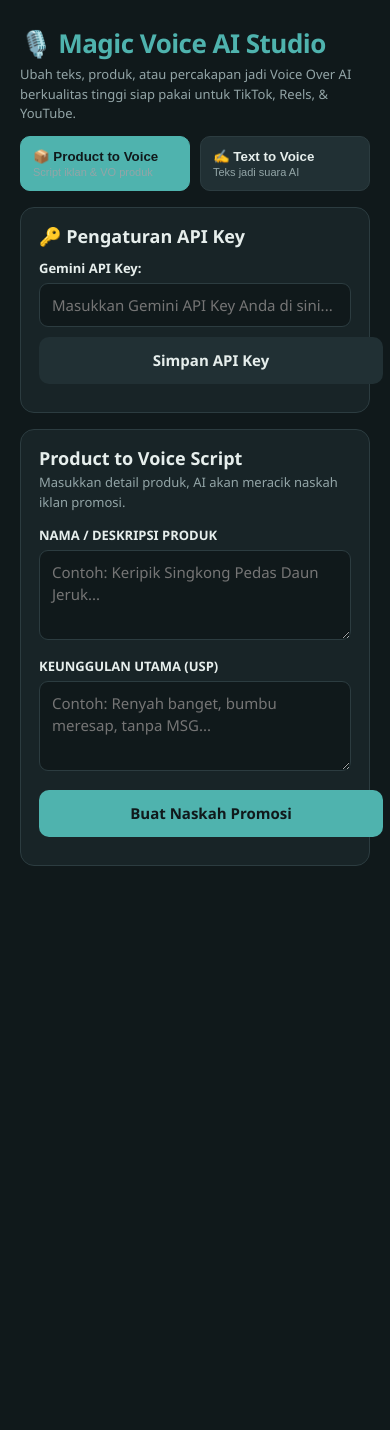
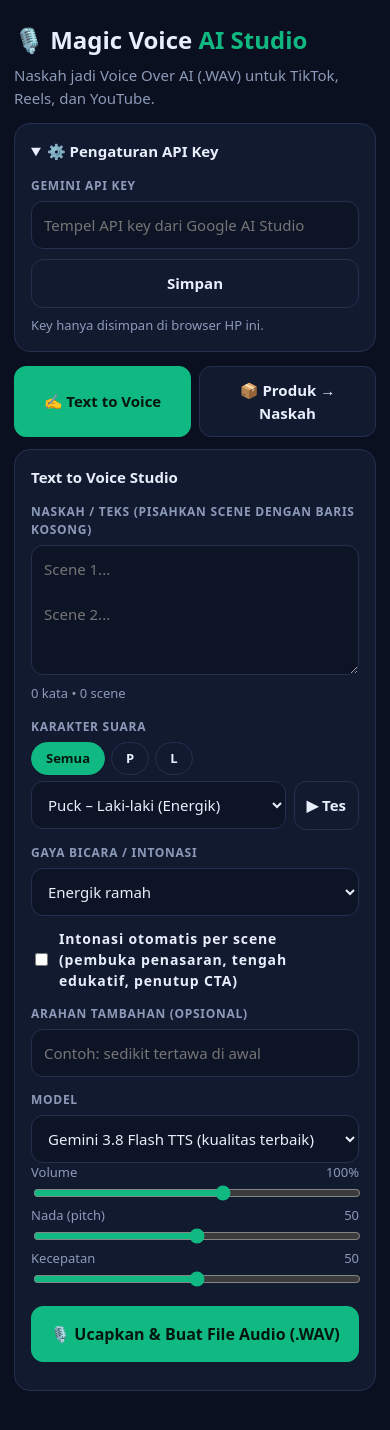
Before and after one commit to zulpiandre-jpg/Magic.-Voice, a plain HTML site: page index.html in a window 390 px wide. Before the commit the page ends 942 px from the top, so only its background shows below. Drawn offline with Linux system fonts and the light colour scheme.

Commit message:
index.html

```diff
--- a/index.html
+++ b/index.html
@@ -1,243 +1,150 @@
 <!DOCTYPE html>
-<html lang="id">
-<head>
-<meta charset="UTF-8">
-<meta name="viewport" content="width=device-width, initial-scale=1">
-<title>Magic Voice – Studio Voice Over AI</title>
+<html lang="id"><head><meta charset="UTF-8">
+<meta name="viewport" content="width=device-width,initial-scale=1">
+<title>Magic Voice AI Studio</title>
 <style>
-:root{
-  --bg:#10191B; --panel:#182427; --ink:#E6EEEC; --muted:#93A5A7; --teal:#4FB3AE; --teal-d:#7CD0CB;
-  --signal:#FF7A52; --line:#2C3C40; --soft:#213034; --ok:#5CCB92; --err:#FF8A80;
-}
-*{box-sizing:border-box}
-html,body{margin:0}
-body{background:var(--bg);color:var(--ink);font:15px/1.5 "Avenir Next","Segoe UI",system-ui,sans-serif;padding-bottom:60px}
-h1,h2,h3{margin:0;line-height:1.2}
-header{padding:28px 20px 12px;max-width:1100px;margin:auto}
-header h1{font-size:26px;letter-spacing:-.02em;color:var(--teal)}
-header p{margin:6px 0 0;color:var(--muted);max-width:60ch;font-size:13px}
-.wrap{max-width:1100px;margin:auto;padding:0 20px}
-.card{background:var(--panel);border:1px solid var(--line);border-radius:14px;padding:18px;margin-bottom:16px}
-.card h2{font-size:18px;margin-bottom:4px}
-.card .sub{color:var(--muted);font-size:13px;margin:0 0 14px}
-label{display:block;font-weight:600;font-size:13px;margin:12px 0 4px}
-input[type=text],input[type=password],select,textarea,input[type=range]{width:100%;padding:10px 12px;border:1px solid var(--line);border-radius:9px;background:var(--bg);color:var(--ink);font:inherit}
-textarea{resize:vertical;min-height:90px}
-.row{display:grid;grid-template-columns:1fr 1fr;gap:12px}
-@media(max-width:560px){.row{grid-template-columns:1fr}}
-.btn{all:unset;cursor:pointer;padding:12px 16px;border-radius:10px;font-weight:700;background:var(--teal);color:#10191B;text-align:center;display:block;width:100%}
-.btn:hover{background:var(--teal-d)}
-.btn.sig{background:#1E7A4F;color:#fff}
-.menu-grid{display:grid;grid-template-columns:1fr 1fr;gap:10px;margin-bottom:16px}
-.menu-btn{background:var(--soft);border:1px solid var(--line);padding:12px;border-radius:10px;color:var(--ink);cursor:pointer;font-weight:600;text-align:left}
-.menu-btn.active{background:var(--teal);color:#10191B;border-color:var(--teal)}
-.menu-btn small{display:block;font-weight:400;color:var(--muted);font-size:11px;margin-top:2px}
-.status{margin-top:10px;font-size:13px;font-weight:600}
-.status.ok{color:var(--ok)}
-.status.err{color:var(--err)}
-</style>
-</head>
-<body>
+:root{--bg:#0b1020;--card:#121a30;--line:#25304f;--ink:#e8eefc;--mute:#8d9ab8;--g:#10b981;--o:#ff7a52;--err:#ff8a80}
+*{box-sizing:border-box}body{margin:0;background:var(--bg);color:var(--ink);font:15px/1.5 system-ui,sans-serif;padding:16px 14px 60px;max-width:720px;margin:auto}
+h1{font-size:24px;margin:6px 0}h1 span{color:var(--g)}p.s{color:var(--mute);margin:0 0 14px}
+.tabs{display:flex;gap:8px;margin:12px 0}.tabs button{flex:1}
+button,select,input,textarea{font:inherit;color:var(--ink)}
+button{border:1px solid var(--line);background:var(--card);padding:12px;border-radius:12px;font-weight:700;cursor:pointer}
+button.on,.big{background:var(--g);border-color:var(--g);color:#04170f}
+.big{width:100%;padding:15px;font-size:16px;margin-top:14px}.big:disabled{opacity:.5}
+.o{background:var(--o);border-color:var(--o);color:#fff}
+.card{background:var(--card);border:1px solid var(--line);border-radius:16px;padding:16px;margin-bottom:14px}
+label{display:block;font-size:12px;letter-spacing:.06em;text-transform:uppercase;color:var(--mute);margin:14px 0 6px;font-weight:700}
+input[type=text],input[type=password],input[type=number],select,textarea{width:100%;background:#0d1426;border:1px solid var(--line);border-radius:12px;padding:12px}
+textarea{min-height:130px;resize:vertical}input[type=range]{width:100%;accent-color:var(--g)}
+.row{display:flex;gap:8px;align-items:center}.row>*{flex:1}.chips{display:flex;gap:6px;margin-bottom:6px}.chips button{padding:6px 14px;border-radius:99px;flex:none;font-size:13px}
+.meta{display:flex;justify-content:space-between;color:var(--mute);font-size:13px;margin-top:4px}
+.sl{display:flex;justify-content:space-between;font-size:13px;color:var(--mute)}
+.err{color:var(--err);margin-top:12px;white-space:pre-wrap}.ok{color:var(--g)}
+.res{border:1px solid var(--line);border-radius:12px;padding:12px;margin-top:10px;background:#0d1426}
+.res b{color:var(--g)}.res p{margin:4px 0 8px;color:var(--mute);font-size:13px}audio{width:100%}
+a.dl{display:inline-block;margin-top:8px;color:var(--g);font-weight:700}
+.hide{display:none}details{margin-bottom:14px}summary{cursor:pointer;font-weight:700}
+.chk{display:flex;gap:8px;align-items:center;margin-top:12px;font-size:14px}.chk input{width:auto}
+</style></head><body>
+<h1>🎙️ Magic Voice <span>AI Studio</span></h1>
+<p class="s">Naskah jadi Voice Over AI (.WAV) untuk TikTok, Reels, dan YouTube.</p>
 
-<header>
-  <h1>🎙️ Magic Voice AI Studio</h1>
-  <p>Ubah teks, produk, atau percakapan jadi Voice Over AI berkualitas tinggi siap pakai untuk TikTok, Reels, & YouTube.</p>
-</header>
+<details class="card" id="apiBox"><summary>⚙️ Pengaturan API Key</summary>
+<label>Gemini API Key</label><input type="password" id="key" placeholder="Tempel API key dari Google AI Studio">
+<button style="margin-top:10px;width:100%" onclick="saveKey()">Simpan</button>
+<div id="keyMsg" class="meta"></div>
+<div class="meta">Key hanya disimpan di browser HP ini.</div></details>
 
-<div class="wrap">
-  <!-- MENU UTAMA -->
-  <div class="menu-grid">
-    <button class="menu-btn active" id="btn-prod" onclick="switchMenu('prod')">
-      📦 Product to Voice
-      <small>Script iklan & VO produk</small>
-    </button>
-    <button class="menu-btn" id="btn-text" onclick="switchMenu('text')">
-      ✍️ Text to Voice
-      <small>Teks jadi suara AI</small>
-    </button>
-  </div>
+<div class="tabs"><button id="t1" class="on" onclick="tab(1)">✍️ Text to Voice</button><button id="t2" onclick="tab(2)">📦 Produk → Naskah</button></div>
 
-  <!-- PENGATURAN API KEY -->
-  <div class="card">
-    <h2>🔑 Pengaturan API Key</h2>
-    <label>Gemini API Key:</label>
-    <input type="password" id="apiKeyInput" placeholder="Masukkan Gemini API Key Anda di sini...">
-    <button class="btn" style="margin-top:10px; background:var(--soft); color:var(--ink);" onclick="saveApiKey()">Simpan API Key</button>
-    <div id="apiStatus" class="status"></div>
-  </div>
+<div id="p2" class="card hide">
+<b>Buat naskah VO dari produk</b>
+<label>Nama / deskripsi produk</label><input type="text" id="pn" placeholder="Contoh: Powerbank 10.000mAh 22.5W">
+<label>Keunggulan utama (USP)</label><textarea id="pu" style="min-height:90px" placeholder="Contoh: fast charging, output dua, ada layar persen"></textarea>
+<div class="row"><div><label>Jumlah scene</label><select id="pc"><option>1</option><option>2</option><option>3</option></select></div>
+<div><label>Gaya hook</label><select id="ph"><option value="bebas">Bebas (AI pilih)</option><option value="pertanyaan yang menyentil">Pertanyaan nyentil</option><option value="fakta yang mengejutkan">Fakta kejut</option><option value="masalah yang relatable langsung">Problem hook</option><option value="rasa penasaran">Penasaran</option></select></div></div>
+<button class="big" id="gs" onclick="genScript()">✨ Buat Naskah</button><div id="e2" class="err"></div></div>
 
-  <!-- PANEL PRODUCT TO VOICE -->
-  <div id="panel-prod" class="card">
-    <h2>Product to Voice Script</h2>
-    <p class="sub">Masukkan detail produk, AI akan meracik naskah iklan promosi.</p>
-    <label>NAMA / DESKRIPSI PRODUK</label>
-    <textarea id="productPrompt" placeholder="Contoh: Keripik Singkong Pedas Daun Jeruk..."></textarea>
-    <label>KEUNGGULAN UTAMA (USP)</label>
-    <textarea id="productUsp" placeholder="Contoh: Renyah banget, bumbu meresap, tanpa MSG..."></textarea>
-    <button class="btn" style="margin-top:14px;" onclick="generateScript()">Buat Naskah Promosi</button>
-    <div id="prodStatus" class="status"></div>
-  </div>
+<div id="p1" class="card">
+<b>Text to Voice Studio</b>
+<label>Naskah / teks (pisahkan scene dengan baris kosong)</label>
+<textarea id="tx" placeholder="Scene 1...&#10;&#10;Scene 2..."></textarea>
+<div class="meta"><span id="cnt">0 kata</span><span id="est"></span></div>
 
-  <!-- PANEL TEXT TO VOICE -->
-  <div id="panel-text" class="card" style="display:none;">
-    <h2>Text to Voice Studio</h2>
-    <p class="sub">Atur karakter suara dan intonasi sesuai kebutuhan konten Anda.</p>
+<label>Karakter suara</label>
+<div class="chips"><button class="on" data-f="all">Semua</button><button data-f="P">P</button><button data-f="L">L</button></div>
+<div class="row"><select id="vc"></select><button style="flex:none" onclick="testVoice()" id="tv">▶ Tes</button></div>
 
-    <label>NASKAH / TEKS VOICE OVER</label>
-    <textarea id="voiceText" placeholder="Tulis atau tempel naskah di sini..."></textarea>
-    <div style="font-size:11px; color:var(--muted); margin-top:4px;" id="textStats">0 kata • 0 karakter</div>
+<label>Gaya bicara / intonasi</label><select id="st"></select>
+<div class="chk"><input type="checkbox" id="auto"><label style="margin:0;text-transform:none;font-size:14px;color:var(--ink)">Intonasi otomatis per scene (pembuka penasaran, tengah edukatif, penutup CTA)</label></div>
+<label>Arahan tambahan (opsional)</label><input type="text" id="cs" placeholder="Contoh: sedikit tertawa di awal">
 
-    <div class="row">
-      <div>
-        <label>KARAKTER SUARA</label>
-        <select id="voiceCharacter">
-          <option value="Achernar">1. Achernar – Perempuan (Lembut)</option>
-          <option value="Puck">2. Puck – Laki-laki (Enerjik)</option>
-          <option value="Fenrir">3. Fenrir – Laki-laki (Berat/Tegas)</option>
-        </select>
-      </div>
-      <div>
-        <label>GAYA BICARA / INTONASI</label>
-        <select id="voiceStyle">
-          <option value="Iklan Promosi">Iklan Promosi (Bersemangat, Persuasif)</option>
-          <option value="Storytelling">Storytelling (Emosional, Natural)</option>
-          <option value="Tutorial">Tutorial / Edukasi (Jelas, Tenang)</option>
-        </select>
-      </div>
-    </div>
+<label>Model</label><select id="md"><option value="gemini-3.8-flash-tts">Gemini 3.8 Flash TTS (kualitas terbaik)</option><option value="gemini-3.8-flash-lite-tts">Gemini 3.8 Flash-Lite TTS (cepat)</option></select>
 
-    <label>Volume: <span id="volVal">100</span>%</label>
-    <input type="range" id="volRange" min="0" max="100" value="100" oninput="document.getElementById('volVal').innerText=this.value">
+<div class="sl"><span>Volume</span><span id="vv">100%</span></div><input type="range" id="vol" min="30" max="150" value="100">
+<div class="sl"><span>Nada (pitch)</span><span id="pv">50</span></div><input type="range" id="pit" min="0" max="100" value="50">
+<div class="sl"><span>Kecepatan</span><span id="sv">50</span></div><input type="range" id="spd" min="0" max="100" value="50">
 
-    <label>Nada (Pitch): <span id="pitchVal">50</span></label>
-    <input type="range" id="pitchRange" min="0" max="100" value="50" oninput="document.getElementById('pitchVal').innerText=this.value">
-
-    <label>Kecepatan: <span id="speedVal">50</span></label>
-    <input type="range" id="speedRange" min="10" max="100" value="50" oninput="document.getElementById('speedVal').innerText=this.value">
-
-    <button class="btn sig" style="margin-top:18px;" onclick="makeVoiceOver()">🎤 Ucapkan & Buat File Audio (.WAV)</button>
-    <div id="voiceStatus" class="status"></div>
-  </div>
-</div>
+<button class="big" id="go" onclick="generate()">🎙️ Ucapkan &amp; Buat File Audio (.WAV)</button>
+<div id="e1" class="err"></div><div id="out"></div></div>
 
 <script>
-function switchMenu(menu) {
-  if(menu === 'prod') {
-    document.getElementById('panel-prod').style.display = 'block';
-    document.getElementById('panel-text').style.display = 'none';
-    document.getElementById('btn-prod').className = 'menu-btn active';
-    document.getElementById('btn-text').className = 'menu-btn';
-  } else {
-    document.getElementById('panel-prod').style.display = 'none';
-    document.getElementById('panel-text').style.display = 'block';
-    document.getElementById('btn-prod').className = 'menu-btn';
-    document.getElementById('btn-text').className = 'menu-btn active';
-  }
-}
+const $=id=>document.getElementById(id);
+const S={get(k,d){try{const v=localStorage.getItem(k);return v===null?d:v}catch(e){return d}},set(k,v){try{localStorage.setItem(k,v)}catch(e){}}};
+const MODELS=["gemini-3.8-flash-tts","gemini-3.8-flash-lite-tts"];
+const VOICES=[["Puck","L","Energik"],["Zephyr","P","Cerah"],["Charon","L","Informatif"],["Kore","P","Tegas"],["Fenrir","L","Bersemangat"],["Leda","P","Muda"],["Orus","L","Tegas"],["Aoede","P","Ringan"],["Callirrhoe","P","Santai"],["Autonoe","P","Cerah"],["Enceladus","L","Berbisik"],["Iapetus","L","Jernih"],["Umbriel","L","Santai"],["Algieba","L","Halus"],["Despina","P","Halus"],["Erinome","P","Jernih"],["Algenib","L","Serak"],["Rasalgethi","L","Informatif"],["Laomedeia","P","Ceria"],["Achernar","P","Lembut"],["Alnilam","L","Tegas"],["Schedar","L","Rata"],["Gacrux","P","Dewasa"],["Pulcherrima","P","Maju"],["Achird","L","Ramah"],["Zubenelgenubi","L","Santai"],["Vindemiatrix","P","Lembut"],["Sadachbia","L","Hidup"],["Sadaltager","L","Berpengetahuan"],["Sulafat","P","Hangat"]];
+const STY={energik:["Energik ramah","energetic and friendly, upbeat, warm smile in the voice"],penasaran:["Penasaran","curious and intrigued, building excitement"],tegas:["Tegas meyakinkan","confident, assertive and convincing, punchy delivery"],premium:["Premium sinematik","premium cinematic, smooth, elegant, slightly slower"],santai:["Santai ngobrol","relaxed casual chat like telling a friend, natural"],edukatif:["Edukatif jelas","clear and educational, steady pace, easy to follow"],empatik:["Empatik masalah → solusi","empathetic about the problem, then relieved and hopeful about the solution"],cta:["CTA mantap","firm upbeat call to action, confident closing with rising energy"],promo:["Iklan promosi","enthusiastic, crisp, persuasive advertising delivery"]};
+const BASE="Speak natural casual Indonesian in a gue-lu street-smart anak muda style. ";
 
-function saveApiKey() {
-  const key = document.getElementById('apiKeyInput').value.trim();
-  const status = document.getElementById('apiStatus');
-  if(!key) {
-    status.innerText = "API Key tidak boleh kosong!";
-    status.className = "status err";
-    return;
-  }
-  localStorage.setItem('gemini_api_key', key);
-  status.innerText = "API Key berhasil disimpan!";
-  status.className = "status ok";
-}
+// init
+$("st").innerHTML=Object.entries(STY).map(([k,v])=>`<option value="${k}">${v[0]}</option>`).join("");
+function fillVoices(f="all"){const cur=S.get("mv_voice","Puck");$("vc").innerHTML=VOICES.filter(v=>f==="all"||v[1]===f).map(v=>`<option value="${v[0]}">${v[0]} – ${v[1]==="P"?"Perempuan":"Laki-laki"} (${v[2]})</option>`).join("");if([...$("vc").options].some(o=>o.value===cur))$("vc").value=cur}
+fillVoices();
+document.querySelectorAll(".chips button").forEach(b=>b.onclick=()=>{document.querySelectorAll(".chips button").forEach(x=>x.classList.remove("on"));b.classList.add("on");fillVoices(b.dataset.f)});
+$("key").value=S.get("mv_key","");$("tx").value=S.get("mv_text","");$("st").value=S.get("mv_style","energik");$("md").value=S.get("mv_model",MODELS[0]);$("cs").value=S.get("mv_custom","");$("auto").checked=S.get("mv_auto","0")==="1";
+if(!$("key").value)$("apiBox").open=true;
+["vc","st","md"].forEach(i=>$(i).onchange=()=>S.set({vc:"mv_voice",st:"mv_style",md:"mv_model"}[i],$(i).value));
+$("cs").oninput=()=>S.set("mv_custom",$("cs").value);$("auto").onchange=()=>S.set("mv_auto",$("auto").checked?"1":"0");
+function saveKey(){S.set("mv_key",$("key").value.trim());$("keyMsg").innerHTML='<span class="ok">✔ Tersimpan</span>';$("apiBox").open=false}
+function tab(n){$("p1").classList.toggle("hide",n!==1);$("p2").classList.toggle("hide",n!==2);$("t1").classList.toggle("on",n===1);$("t2").classList.toggle("on",n===2)}
+const scenes=()=>$("tx").value.split(/\n\s*\n/).map(s=>s.trim()).filter(Boolean);
+function upd(){const t=$("tx").value;S.set("mv_text",t);const sc=scenes();const w=t.trim()?t.trim().split(/\s+/).length:0;$("cnt").textContent=w+" kata • "+sc.length+" scene";
+ $("est").textContent=sc.map(s=>"~"+Math.round(s.split(/\s+/).length/2.6)+" dtk").join(" | ")}
+$("tx").oninput=upd;upd();
+[["vol","vv","%"],["pit","pv",""],["spd","sv",""]].forEach(([a,b,u])=>$(a).oninput=()=>$(b).textContent=$(a).value+u);
 
-window.addEventListener('DOMContentLoaded', () => {
-  const savedKey = localStorage.getItem('gemini_api_key');
-  if(savedKey) {
-    document.getElementById('apiKeyInput').value = savedKey;
-  }
+// helpers
+function styleFor(k,i,n){let key=k;if($("auto").checked&&n>1)key=i===0?"penasaran":i===n-1?"cta":"edukatif";
+ let s=BASE+STY[key][1];const sp=+$("spd").value,pt=+$("pit").value;
+ if(sp<35)s+=", speak slowly";else if(sp>65)s+=", speak at a fast lively pace";
+ if(pt<35)s+=", lower pitch";else if(pt>65)s+=", higher pitch";
+ const c=$("cs").value.trim();if(c)s+=", "+c;return s}
+const b2u=b=>{const s=atob(b),u=new Uint8Array(s.length);for(let i=0;i<s.length;i++)u[i]=s.charCodeAt(i);return u};
+function wrapPcm(pcm,rate){const h=new ArrayBuffer(44),d=new DataView(h),w=(o,s)=>[...s].forEach((c,i)=>d.setUint8(o+i,c.charCodeAt(0)));
+ w(0,"RIFF");d.setUint32(4,36+pcm.length,true);w(8,"WAVEfmt ");d.setUint32(16,16,true);d.setUint16(20,1,true);d.setUint16(22,1,true);d.setUint32(24,rate,true);d.setUint32(28,rate*2,true);d.setUint16(32,2,true);d.setUint16(34,16,true);w(36,"data");d.setUint32(40,pcm.length,true);
+ const o=new Uint8Array(44+pcm.length);o.set(new Uint8Array(h));o.set(pcm,44);return o}
+function toWav(bytes,mime){const riff=bytes[0]===82&&bytes[1]===73&&bytes[2]===70&&bytes[3]===70;if(riff)return bytes;const m=/rate=(\d+)/.exec(mime||"");return wrapPcm(bytes,m?+m[1]:24000)}
+function gain(w,g){if(Math.abs(g-1)<.01)return w;const d=new DataView(w.buffer,w.byteOffset,w.byteLength);let p=12,off=-1,len=0,bits=16;
+ while(p+8<=w.length){const id=String.fromCharCode(w[p],w[p+1],w[p+2],w[p+3]),sz=d.getUint32(p+4,true);if(id==="fmt ")bits=d.getUint16(p+22,true);if(id==="data"){off=p+8;len=Math.min(sz,w.length-off);break}p+=8+sz+(sz%2)}
+ if(off<0||bits!==16)return w;for(let i=off;i+1<off+len;i+=2){let v=Math.round(d.getInt16(i,true)*g);d.setInt16(i,Math.max(-32768,Math.min(32767,v)),true)}return w}
+function friendly(e){const m=e.message||String(e);if(/API key/i.test(m)&&(e.status===400||e.status===403))return"API key tidak valid atau belum diaktifkan. Cek lagi di Pengaturan API Key.";
+ if(e.status===429)return"Kuota/batas permintaan tercapai. Tunggu 1 menit lalu coba lagi.\n"+m;if(e.status===403)return"Akses ditolak (key tidak punya izin atau wilayah tidak didukung).\n"+m;return m}
+async function api(model,body){const key=S.get("mv_key","");if(!key)throw new Error("API key belum diisi. Buka Pengaturan API Key di atas.");
+ const r=await fetch(`https://generativelanguage.googleapis.com/v1beta/models/${model}:generateContent`,{method:"POST",headers:{"Content-Type":"application/json","x-goog-api-key":key},body:JSON.stringify(body)});
+ const j=await r.json().catch(()=>({}));if(!r.ok){const m=j.error&&j.error.message||r.statusText;const e=new Error(m);e.status=r.status;e.retry=r.status===404||/no longer available|not found|not supported|not available|deprecated/i.test(m);throw e}return j}
+async function tts(text,voice,style,pref){const order=[pref,...MODELS.filter(m=>m!==pref)];let last;
+ for(const m of order){try{const j=await api(m,{contents:[{role:"user",parts:[{text,speech_metadata:{style}}]}],generationConfig:{responseModalities:["AUDIO"],speechConfig:{voiceConfig:{prebuiltVoiceConfig:{voiceName:voice}}}}});
+  const parts=(j.candidates&&j.candidates[0]&&j.candidates[0].content&&j.candidates[0].content.parts)||[];const p=parts.find(x=>x.inlineData||x.inline_data);
+  if(!p){const why=(j.candidates&&j.candidates[0]&&j.candidates[0].finishReason)||(j.promptFeedback&&j.promptFeedback.blockReason)||"tidak ada audio";throw new Error("Audio tidak dihasilkan ("+why+"). Coba perpendek atau ubah naskah.")}
+  const d=p.inlineData||p.inline_data;return{wav:toWav(b2u(d.data),d.mimeType||d.mime_type),model:m}}catch(e){last=e;if(!e.retry)throw e}}throw last}
+function blobUrl(w){return URL.createObjectURL(new Blob([w],{type:"audio/wav"}))}
 
-  document.getElementById('voiceText').addEventListener('input', (e) => {
-    const text = e.target.value.trim();
-    const words = text ? text.split(/\s+/).length : 0;
-    const chars = text.length;
-    const duration = Math.ceil(words / 2.5); // Estimasi durasi baca
-    document.getElementById('textStats').innerText = `${words} kata • ${chars} karakter • Estimasi durasi: ${duration} dtk`;
-  });
-});
+async function generate(){const sc=scenes();$("e1").textContent="";$("out").innerHTML="";
+ if(!sc.length){$("e1").textContent="Naskah masih kosong.";return}
+ const btn=$("go");btn.disabled=true;const voice=$("vc").value,k=$("st").value,g=$("vol").value/100;
+ try{for(let i=0;i<sc.length;i++){btn.textContent=`⏳ Membuat scene ${i+1} dari ${sc.length}...`;
+  const r=await tts(sc[i],voice,styleFor(k,i,sc.length),$("md").value);const w=gain(r.wav,g);const u=blobUrl(w);
+  const div=document.createElement("div");div.className="res";
+  div.innerHTML=`<b>Scene ${i+1}</b> <span class="meta" style="display:inline">• ${r.model}</span><p></p><audio controls src="${u}"></audio><a class="dl" href="${u}" download="voiceover-scene-${i+1}.wav">⬇ Unduh WAV</a>`;
+  div.querySelector("p").textContent=sc[i];$("out").appendChild(div)}}
+ catch(e){$("e1").textContent="Gagal memproses: "+friendly(e)}
+ btn.disabled=false;btn.textContent="🎙️ Ucapkan & Buat File Audio (.WAV)"}
 
-async function generateScript() {
-  const apiKey = localStorage.getItem('gemini_api_key') || document.getElementById('apiKeyInput').value.trim();
-  const prod = document.getElementById('productPrompt').value.trim();
-  const usp = document.getElementById('productUsp').value.trim();
-  const status = document.getElementById('prodStatus');
+async function testVoice(){const b=$("tv");b.disabled=true;$("e1").textContent="";
+ try{const r=await tts("Halo, ini contoh suara gue buat video lo.",$("vc").value,BASE+STY[$("st").value][1],$("md").value);new Audio(blobUrl(r.wav)).play()}
+ catch(e){$("e1").textContent="Suara ini gagal dites: "+friendly(e)}b.disabled=false}
 
-  if(!apiKey) {
-    status.innerText = "Mohon masukkan Gemini API Key terlebih dahulu!";
-    status.className = "status err";
-    return;
-  }
-  if(!prod) {
-    status.innerText = "Nama produk belum diisi!";
-    status.className = "status err";
-    return;
-  }
-
-  status.innerText = "Gemini sedang meracik naskah iklan...";
-  status.className = "status";
-
-  try {
-    const response = await fetch(`https://generativelanguage.googleapis.com/v1beta/models/gemini-3.8-flash:generateContent?key=${apiKey}`, {
-      method: 'POST',
-      headers: { 'Content-Type': 'application/json' },
-      body: JSON.stringify({
-        contents: [{
-          parts: [{ text: `Buat naskah 10 detik video promosi TikTok/Shopee dengan hook problem-solution untuk produk: ${prod}. USP: ${usp}. Langsung berikan teks naskahnya saja.` }]
-        }]
-      })
-    });
-
-    const data = await response.json();
-    if(data.error) throw new Error(data.error.message);
-
-    const scriptText = data.candidates[0].content.parts[0].text;
-    document.getElementById('voiceText').value = scriptText;
-    document.getElementById('voiceText').dispatchEvent(new Event('input'));
-
-    switchMenu('text');
-    status.innerText = "Naskah selesai! Dipindah ke Text to Voice.";
-    status.className = "status ok";
-  } catch (err) {
-    status.innerText = "Gagal: " + err.message;
-    status.className = "status err";
-  }
-}
-
-function makeVoiceOver() {
-  const text = document.getElementById('voiceText').value.trim();
-  const status = document.getElementById('voiceStatus');
-  const vol = document.getElementById('volRange').value / 100;
-  const speed = document.getElementById('speedRange').value / 50; // skala 0.2 - 2.0
-
-  if(!text) {
-    status.innerText = "Naskah suara masih kosong!";
-    status.className = "status err";
-    return;
-  }
-
-  if ('speechSynthesis' in window) {
-    window.speechSynthesis.cancel();
-    const utterance = new SpeechSynthesisUtterance(text);
-    utterance.lang = 'id-ID';
-    utterance.volume = vol;
-    utterance.rate = speed;
-
-    window.speechSynthesis.speak(utterance);
-    status.innerText = "🔊 Suara berhasil diputar!";
-    status.className = "status ok";
-  } else {
-    status.innerText = "Browser tidakmendukung pemutar suara.";
-    status.className = "status err";
-  }
-}
-</script>
-
-</body>
-</html>
+async function genScript(){const n=$("pn").value.trim();$("e2").textContent="";if(!n){$("e2").textContent="Isi nama produk dulu.";return}
+ const b=$("gs");b.disabled=true;b.textContent="⏳ Menulis naskah...";const c=$("pc").value,h=$("ph").value;
+ const prompt=`Tulis naskah voice over video affiliate TikTok berbahasa Indonesia gaya santai gue-lu (pakai "lo", bukan "kamu").
+Produk: ${n}
+Keunggulan: ${$("pu").value.trim()||"(tidak disebutkan, jangan mengarang fitur)"}
+Jumlah scene: ${c}. Tiap scene dibacakan sekitar 10 detik (sekitar 22-28 kata), natural, cepat, dan santai.
+Scene pertama harus diawali hook ${h==="bebas"?"yang kuat dan beragam":h}. Scene terakhir ditutup ajakan checkout yang menarik.
+ATURAN KERAS: jangan sebut harga atau angka rupiah, diskon, stok terbatas, PO, link, bio, kata "keranjang kuning", atau nama platform lain. Jangan berlebihan atau bohong, hanya fitur yang disebutkan. Tanpa emoji, tanpa label scene, tanpa tanda kutip.
+Keluarkan HANYA teks naskah, setiap scene dipisah satu baris kosong.`;
+ try{const j=await api("gemini-3.8-flash",{contents:[{role:"user",parts:[{text:prompt}]}]});
+  const t=((j.candidates&&j.candidates[0]&&j.candidates[0].content&&j.candidates[0].content.parts)||[]).map(p=>p.text||"").join("").replace(/[*#`]/g,"").replace(/^\s*(scene\s*\d+\s*[:.-]?)/gim,"").trim();
+  if(!t)throw new Error("Naskah kosong, coba lagi.");$("tx").value=t;upd();S.set("mv_text",t);tab(1)}
+ catch(e){$("e2").textContent="Gagal: "+friendly(e)}b.disabled=false;b.textContent="✨ Buat Naskah"}
+</script></body></html>
```
